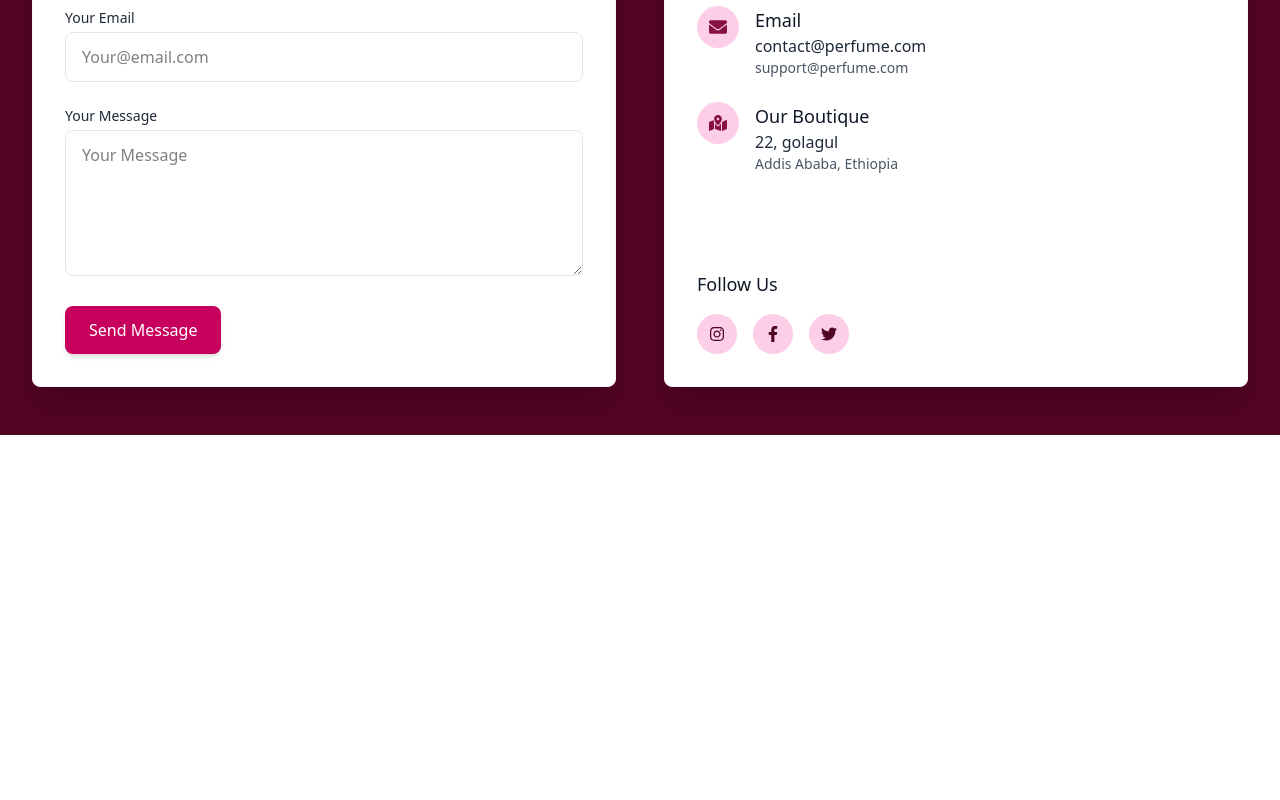
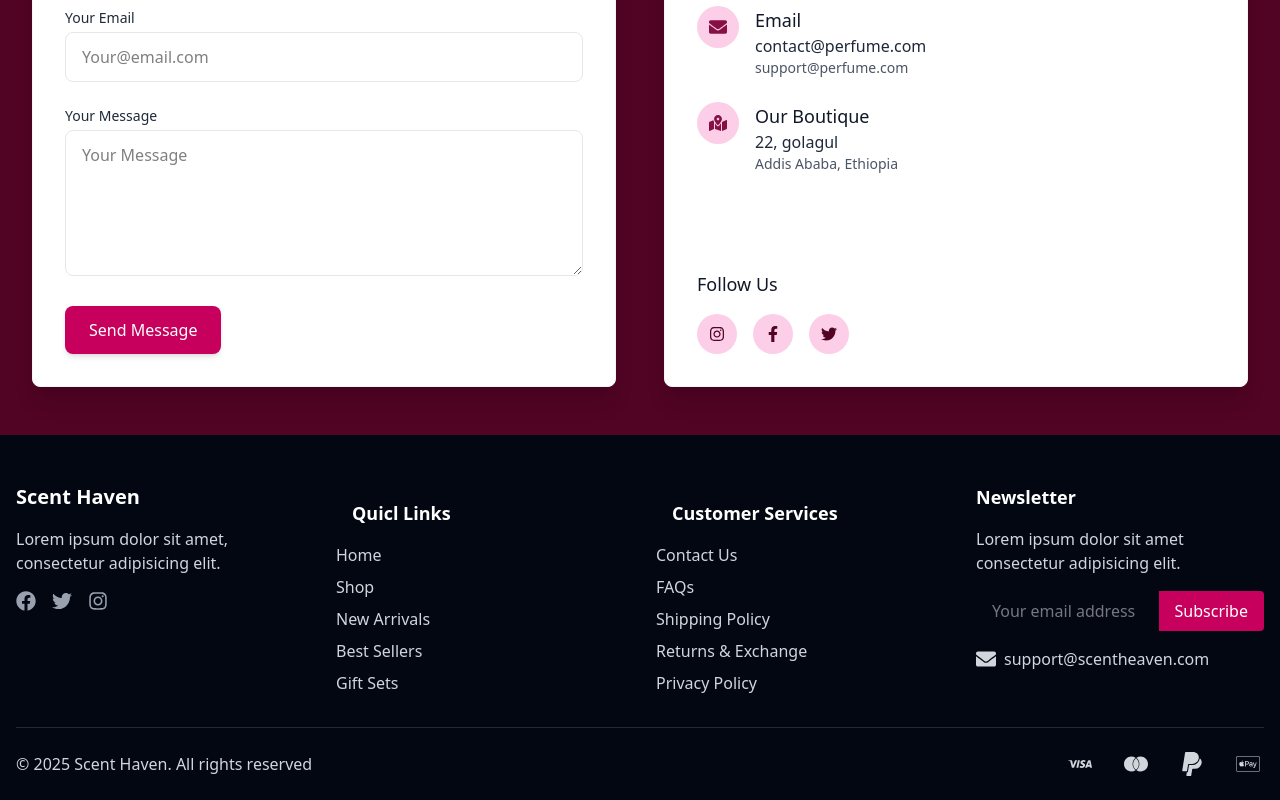
Before and after one commit to Tsedeniyagashaw/perfume-store, a React (Vite) app: page / in a window 1280 px wide. Shown: the part 3879-4679 px from the top of the page. Before the commit the page ends 4314 px from the top, so only its background shows below. Built offline with nearby package versions, Linux system fonts and the light colour scheme.

Commit message:
Add Footer

```diff
--- a/src/App.jsx
+++ b/src/App.jsx
@@ -6,6 +6,7 @@
 import Offers from './components/Offers'
 import About from './components/About'
 import Contact from './components/Contact'
+import Footer from './components/Footer'
 
 const App = () => {
   return (
@@ -17,6 +18,7 @@
    <Offers />
    <About/>
    <Contact/>
+   <Footer />
     </div>
   )
 }
--- a/src/components/Categories.jsx
+++ b/src/components/Categories.jsx
@@ -18,7 +18,7 @@
 
 const Categories = () => {
   return (
-    <section id='catagories' className='py-16 scroll-mt-20 bg-white'>
+    <section id='categories' className='py-16 scroll-mt-20 bg-white'>
      <div className='container mx-auto px-10'>
         <div className="text-center mb-12">
        <h2 className='text-3xl font-bold text-amber-950 mb-3'>
--- /dev/null
+++ b/src/components/Footer.jsx
@@ -0,0 +1,99 @@
+import React from 'react'
+import { FaEnvelope, FaFacebook, FaInstagram, FaTwitter } from 'react-icons/fa';
+import { SiApplepay, SiMastercard, SiPaypal, SiVisa } from 'react-icons/si';
+
+const Footer = () => {
+    const sections = [
+        {
+            title: "Quicl Links",
+            links:['Home', 'Shop', 'New Arrivals', 'Best Sellers','Gift Sets'],
+
+        },
+        {
+            title: 'Customer Services',
+            links: ['Contact Us', 'FAQs', 'Shipping Policy', 'Returns & Exchange', 'Privacy Policy']
+        }
+
+    ];
+
+    const socialIcons = [FaFacebook, FaTwitter, FaInstagram];
+    const paymentIcons = [SiVisa, SiMastercard, SiPaypal, SiApplepay];
+  return (
+    <footer className='bg-gray-950 text-gray-300 pt-12 pb-6 '>
+
+<div className='container mx-auto px-4'>
+    <div className='grid grid-cols-1 md:grid-cols-2 lg:grid-cols-4 gap-8 mb-8'>
+   <div>
+    <h3 className='text-xl font-bold text-white mb-4 '>
+        Scent Haven
+    </h3>
+    <p className='mb-4'>
+        Lorem ipsum dolor sit amet, consectetur adipisicing elit.
+    </p>
+
+<div className='flex space-x-4'>
+{socialIcons.map((Icon, i)=>(
+    <a href='#' key={i} className='text-gray-400 hover:text-white transition'>
+        <Icon className='w-5 h-5'/>
+    </a>
+))}
+</div>
+
+   </div>
+
+{
+    sections.map(({title,links}, i)=>(
+        <div key={i}>
+    <h3 className='text-lg font-semibold text-white m-4'>
+        {title}
+
+    </h3>
+
+    <ul className='space-y-2'>
+        {links.map((link,j)=>(
+            <li key={j}>
+                <a href="#" className='hover:text-white transition '>
+                   {link}</a>
+            </li>
+        ))}
+
+    </ul>
+        </div>
+    ))
+}
+<div>
+    <h3 className='text-lg font-semibold text-white mb-4'>Newsletter</h3>
+    <p className='mb-4'>
+        Lorem ipsum dolor sit amet consectetur adipisicing elit.
+    </p>
+    <form action="" className="flex">
+        <input type="email" name="" id="" placeholder='Your email address'
+        className='px-4 py-2 w-full rounded-1 focus:outline-none text-gray-200'  required/>
+
+    <button type='submit' className='bg-pink-700 hover:bg-pink-800 text-white px-4 py-2
+    rounded-r transition'>
+   Subscribe
+    </button>  </form>
+<div className='mt-4 flex items-center'>
+    <FaEnvelope  className='w-5 h-5 mr-2'/>
+ <span>support@scentheaven.com</span>
+</div>
+</div>
+    </div>
+
+<div className='border-t border-gray-800 pt-6 flex flex-col md:flex-row justify-between items-center'>
+ <p> &copy; {new Date().getFullYear()} Scent Haven. All rights reserved </p>
+<div className='flex space-x-6 mt-4 md:mt-0'>
+{paymentIcons.map((Icon, i)=>(
+    <Icon key={i}  className='h-6 w-8'/>
+))}
+</div>
+
+</div>
+
+</div>
+    </footer>
+  )
+}
+
+export default Footer
```
